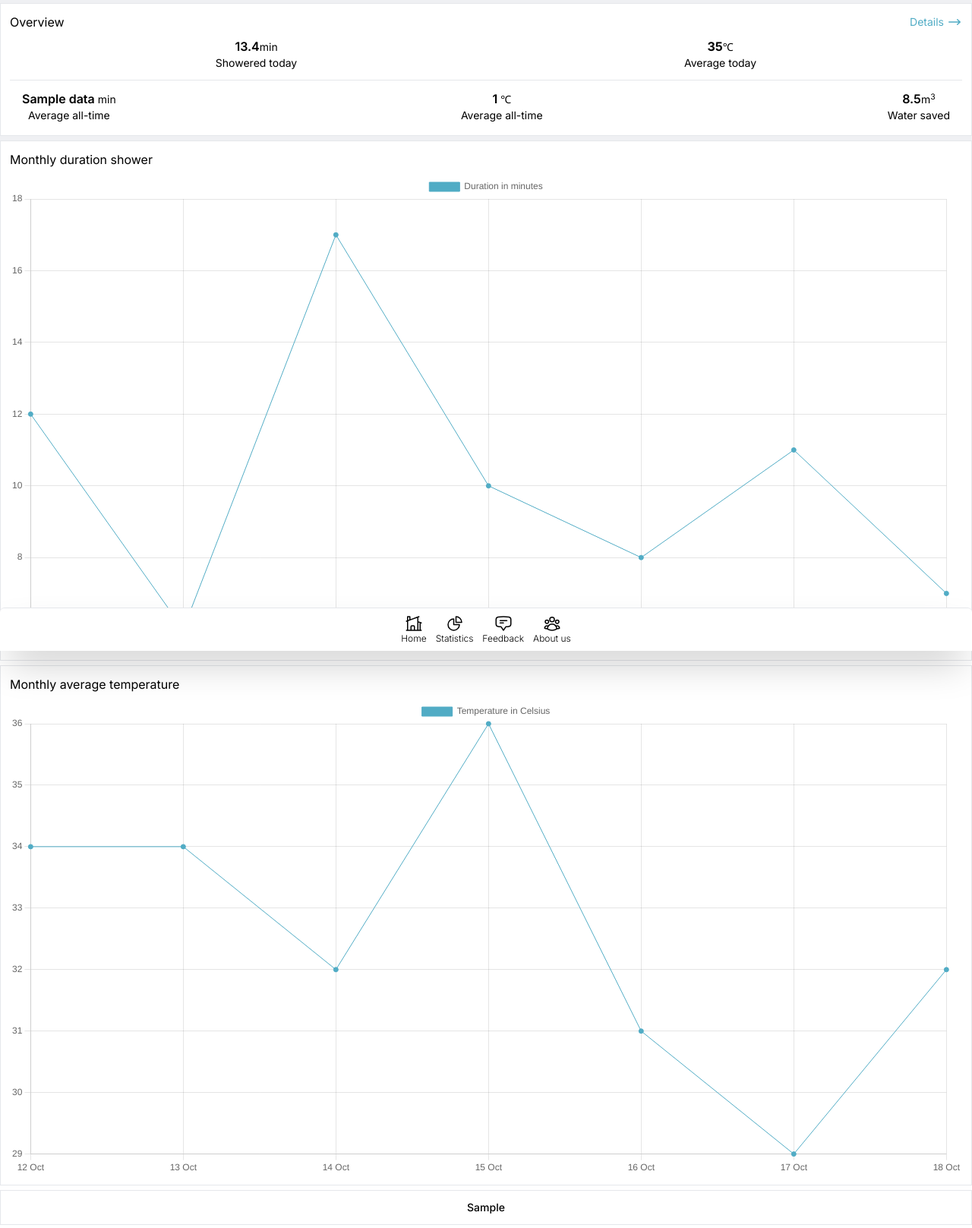
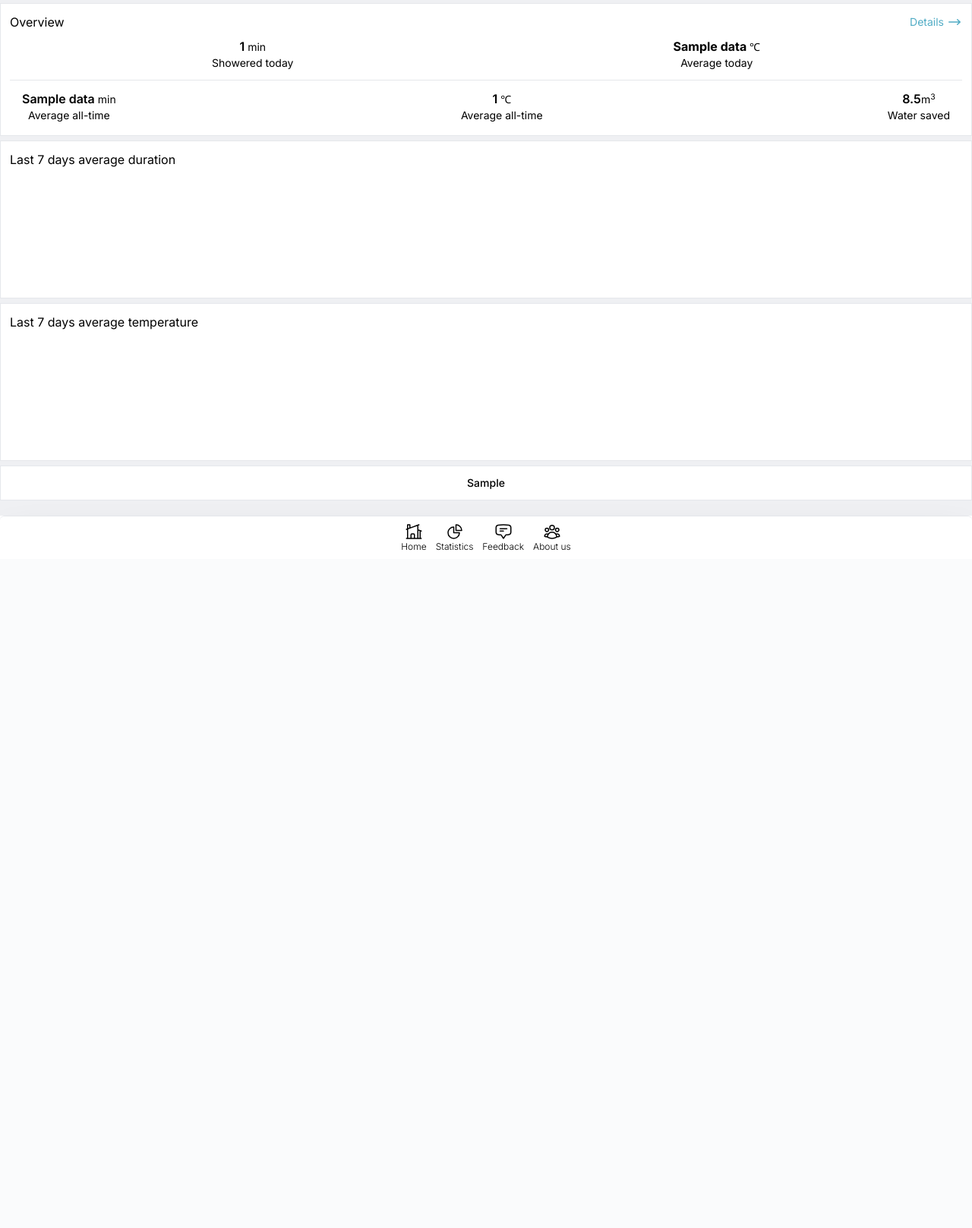
Before and after one commit to LiamYS/showering-app, a Flask app: template templates/index.html in a window 1280 px wide. Shown: the part 64-1681 px from the top of the page at 76% size. After the commit the page ends 789 px from the top, so only its background shows below. Run offline with Flask 2, Linux system fonts and the light colour scheme; the template is opened without the code that fills it: most values are stand-ins (such as "Sample title", 1, 10 or a date in 2020); a map, chart or similar area stays blank; style sheets or scripts are compiled from the project's sources; some libraries are stand-ins or nearby versions.

Commit message:
Implemented dynamic content on home frontend

```diff
--- a/app.py
+++ b/app.py
@@ -17,6 +17,12 @@ def index():
     cursor.execute("SELECT ROUND(AVG(temperature), 1), ROUND(AVG(duration), 1) FROM raw_data")
     data = cursor.fetchall()
     mysql.connection.commit()
+    cursor.execute("SELECT ROUND(AVG(temperature), 1), SUM(duration) FROM raw_data WHERE date BETWEEN '{}' AND '{}'".format(helpers.get_date_range('days'), helpers.get_date_tomorrow()))
+    daily_data = cursor.fetchall()
+    mysql.connection.commit()
+    cursor.execute("SELECT temperature, duration, date FROM raw_data WHERE date BETWEEN '{}' AND '{}' ORDER BY date ASC".format(helpers.get_date_range('weeks'), helpers.get_date_tomorrow()))
+    graph_data = cursor.fetchall()
+    mysql.connection.commit()
     cursor.close()
     # Generate comparison string for template
     if 9.1 - float(data[0][1]) > 0:
@@ -24,7 +30,7 @@ def index():
     else:
         comparison_string = "Your current shower time is {} min, which is {} min higher than the world average.".format(data[0][1], round(float(data[0][1]) - 9.1, 2))
     # Render the template
-    return render_template('index.html', data=data, comparison_string=comparison_string)
+    return render_template('index.html', comparison_string=comparison_string, data=data, daily_data=daily_data, graph_data=graph_data, strftime=datetime.strftime)
 
 @app.route('/statistics/', defaults={'timeframe': 'days', 'period': helpers.get_date_range('days')})
 @app.route('/statistics/timeframe/<string:timeframe>/period/<period>')
@@ -35,11 +41,17 @@ def statistics(timeframe, period):
         cursor.execute("SELECT temperature, duration, date FROM raw_data WHERE date BETWEEN '{}' AND '{}' ORDER BY date ASC".format(helpers.get_date_range('days'), helpers.get_date_tomorrow()))
         data = cursor.fetchall()
         mysql.connection.commit()
+        cursor.execute("SELECT ROUND(AVG(temperature), 1), ROUND(AVG(duration), 1) FROM raw_data WHERE date BETWEEN '{}' AND '{}'".format(helpers.get_date_range('days'), helpers.get_date_tomorrow()))
+        average = cursor.fetchall()
+        mysql.connection.commit()
         cursor.close()
     elif timeframe == 'weeks':
         cursor = mysql.connection.cursor()
         cursor.execute("SELECT AVG(temperature), AVG(duration), date FROM raw_data WHERE date BETWEEN '{}' AND '{}' GROUP BY day(date) ORDER BY date ASC".format(helpers.get_date_range('weeks'), helpers.get_date_tomorrow()))
         data = cursor.fetchall()
+        mysql.connection.commit()
+        cursor.execute("SELECT ROUND(AVG(temperature), 1), ROUND(AVG(duration), 1) FROM raw_data WHERE date BETWEEN '{}' AND '{}'".format(helpers.get_date_range('weeks'), helpers.get_date_tomorrow()))
+        average = cursor.fetchall()
         mysql.connection.commit()
         cursor.close()
     elif timeframe == 'months':
@@ -47,16 +59,22 @@ def statistics(timeframe, period):
         cursor.execute("SELECT AVG(temperature), AVG(duration), date FROM raw_data WHERE date BETWEEN '{}' AND '{}' GROUP BY day(date) ORDER BY date ASC".format(helpers.get_date_range('months'), helpers.get_date_tomorrow()))
         data = cursor.fetchall()
         mysql.connection.commit()
+        cursor.execute("SELECT ROUND(AVG(temperature), 1), ROUND(AVG(duration), 1) FROM raw_data WHERE date BETWEEN '{}' AND '{}'".format(helpers.get_date_range('months'), helpers.get_date_tomorrow()))
+        average = cursor.fetchall()
+        mysql.connection.commit()
         cursor.close()
     elif timeframe == 'years':
         cursor = mysql.connection.cursor()
         cursor.execute("SELECT AVG(temperature), AVG(duration), date FROM raw_data WHERE date BETWEEN '{}' AND '{}' GROUP BY day(date) ORDER BY date ASC".format(helpers.get_date_range('years'), helpers.get_date_tomorrow()))
         data = cursor.fetchall()
         mysql.connection.commit()
+        cursor.execute("SELECT ROUND(AVG(temperature), 1), ROUND(AVG(duration), 1) FROM raw_data WHERE date BETWEEN '{}' AND '{}'".format(helpers.get_date_range('years'), helpers.get_date_tomorrow()))
+        average = cursor.fetchall()
+        mysql.connection.commit()
         cursor.close()
     # Return view rendering the data and return 404 if timeframe is invalid
     if timeframe == 'days' or timeframe == 'weeks' or timeframe == 'months' or timeframe == 'years':
-        return render_template('statistics.html', timeframe=timeframe, period=period, get_date_range=helpers.get_date_range, data=data, strftime=datetime.strftime)
+        return render_template('statistics.html', timeframe=timeframe, period=period, get_date_range=helpers.get_date_range, strftime=datetime.strftime, data=data, average=average)
     else:
         return render_template('404.html'), 404
 
--- a/templates/index.html
+++ b/templates/index.html
@@ -20,11 +20,11 @@
         </div>
         <div class="flex justify-around px-4 pb-3 text-sm border-b">
             <div class="flex flex-col items-center">
-                <span><span class="text-base font-semibold">13.4</span>min</span>
+                <span><span class="text-base font-semibold">{% if daily_data[0][0] == None %}- {% else %}{{ data[0][0] }} {% endif %}</span>min</span>
                 <span>Showered today</span>
             </div>
             <div class="flex flex-col items-center">
-                <span><span class="text-base font-bold">35</span>&#8451</span>
+                <span><span class="text-base font-bold">{% if daily_data[0][1] == None %}- {% else %}{{ data[0][1] }} {% endif %}</span>&#8451</span>
                 <span>Average today</span>
             </div>
         </div>
@@ -44,76 +44,92 @@
         </div>
     </div>
         <div class="flex flex-col px-3 py-3 border space-y-2 bg-white">
-        <span>Monthly duration shower</span>
+            <span>Last 7 days average duration</span>
             <div>
-            <canvas id="WeeklyDuraChart"></canvas>
+                <canvas id="DurationChart"></canvas>
             </div>
         </div>
         <div class="flex flex-col px-3 py-3 border space-y-2 bg-white">
-        <span>Monthly average temperature</span>
+            <span>Last 7 days average temperature</span>
             <div>
-            <canvas id="WeeklyTempChart"></canvas>
+                <canvas id="TemperatureChart"></canvas>
             </div>
         </div>
     <div class="px-3 py-3 border text-sm text-center font-medium bg-white">
         <span>{{ comparison_string }}</span>
     </div>
 </div>
+
 <script src="https://cdn.jsdelivr.net/npm/chart.js"></script>
 <script>
-    const labelsWeekly = [
-        '12 Oct',
-        '13 Oct',
-        '14 Oct',
-        '15 Oct',
-        '16 Oct',
-        '17 Oct',
-        '18 Oct'
+    const labels = [
+        {% for data in graph_data %}
+    "{{ data[2].strftime(" %A") }}",
+        {% endfor %}
     ];
 
-    const dataWeeklyDura = {
-        labels: labelsWeekly,
+    const temperatureData = {
+        labels: labels,
         datasets: [{
-            label: 'Duration in minutes',
-            backgroundColor: ['rgba(81, 172, 197, 1)'],
-            borderColor: ['rgba(81, 172, 197, 1)'],
+            label: 'Temperature',
+            backgroundColor: 'rgba(81, 172, 197, 1)',
+            borderColor: 'rgba(81, 172, 197, 1)',
             borderWidth: 1,
-            data: [12, 6, 17, 10, 8, 11, 7]
-            // Data should be given for total duration of showering for each specific day, given with the order of
-            // labelsWeekly described above. (Line chart)
+            data: [
+                {% for data in graph_data %}
+                        {{ data[0] }},
+        {% endfor %}
+            ],
         }]
+    };
+    const durationData = {
+        labels: labels,
+        datasets: [{
+            label: 'Duration',
+            backgroundColor: 'rgba(81, 172, 197, 1)',
+            borderColor: 'rgba(81, 172, 197, 1)',
+            borderWidth: 1,
+            data: [
+                {% for data in graph_data %}
+                        {{ data[1] }},
+        {% endfor %}
+            ],
+        }]
+    };
+
+    const temperatureConfig = {
+        type: 'line',
+        data: temperatureData,
+        options: {
+            scales: {
+                y: {
+                    beginAtZero: true,
+                    suggestedMax: 60
                 }
-
-    const dataWeeklyTemp = {
-        labels: labelsWeekly,
-        datasets: [{
-            label: 'Temperature in Celsius',
-            backgroundColor: ['rgba(81, 172, 197, 1)'],
-            borderColor: ['rgba(81, 172, 197, 1)'],
-            borderWidth: 1,
-            data: [34, 34, 32, 36, 31, 29, 32]
-            //Data should be given for Avg shower temperature for each specific day, given with the order of
-            // labelsWeekly described above. (Line chart)
-        }]
             }
-
-    const configWeeklyDura = {
+        }
+    };
+    const durationConfig = {
         type: 'line',
-        data: dataWeeklyDura,
+        data: durationData,
+        options: {
+            scales: {
+                y: {
+                    beginAtZero: true,
+                    suggestedMax: 30
                 }
-    const configWeeklyTemp = {
-        type: 'line',
-        data: dataWeeklyTemp
             }
+        }
+    };
 </script>
 <script>
-    const WeeklyDuraChart = new Chart(
-        document.getElementById('WeeklyDuraChart'),
-        configWeeklyDura
+    const temperatureChart = new Chart(
+        document.getElementById('TemperatureChart'),
+        temperatureConfig
     );
-    const WeeklyTempChart = new Chart(
-        document.getElementById('WeeklyTempChart'),
-        configWeeklyTemp
-    )
+    const durationChart = new Chart(
+        document.getElementById('DurationChart'),
+        durationConfig
+    );
 </script>
 {% endblock %}
```
Also changed, not shown: templates/statistics.html (+3 -4 lines). Lines whose indentation alone changed are shown as unchanged.
